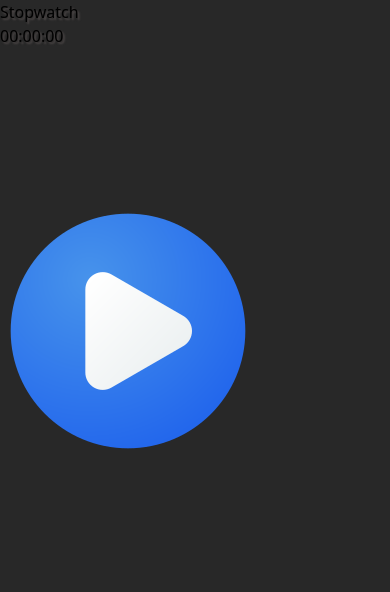
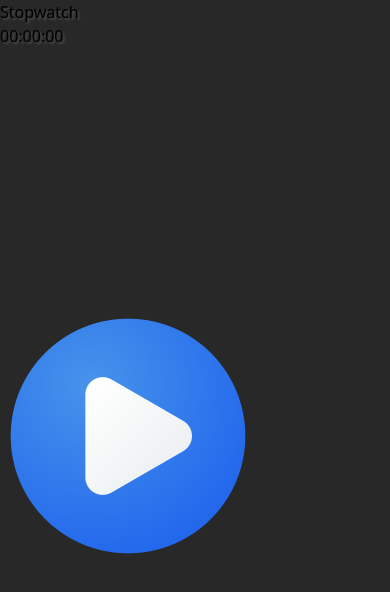
Before and after one commit to Hari-prasath-03/PRODIGY_WD_02, a React (Vite) app: page / in a window 390 px wide. Shown: the top 592 px of the page. Built offline with nearby package versions, Linux system fonts and the light colour scheme.

Commit message:
Update App.css

```diff
--- a/src/App.css
+++ b/src/App.css
@@ -81,10 +81,10 @@ body {
         width: 100svw;
         height: 100svh;
         border-radius: 0px;
-        gap: 35px;
+        gap: 100px;
     }
     .overflow-x-auto {
-        height: 150px;
-        margin-bottom: 5px;
+        height: 250px;
+        margin-bottom: 10px;
     }
 }
```
